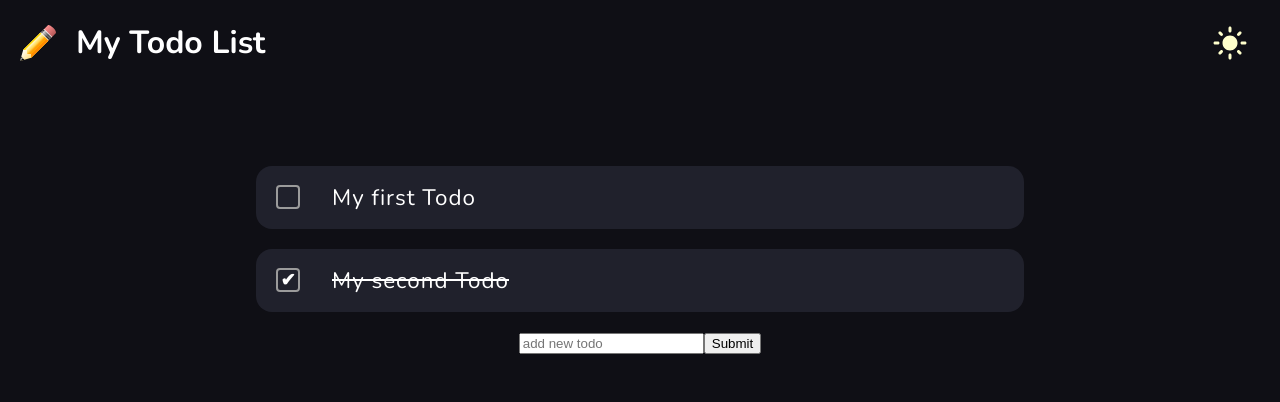
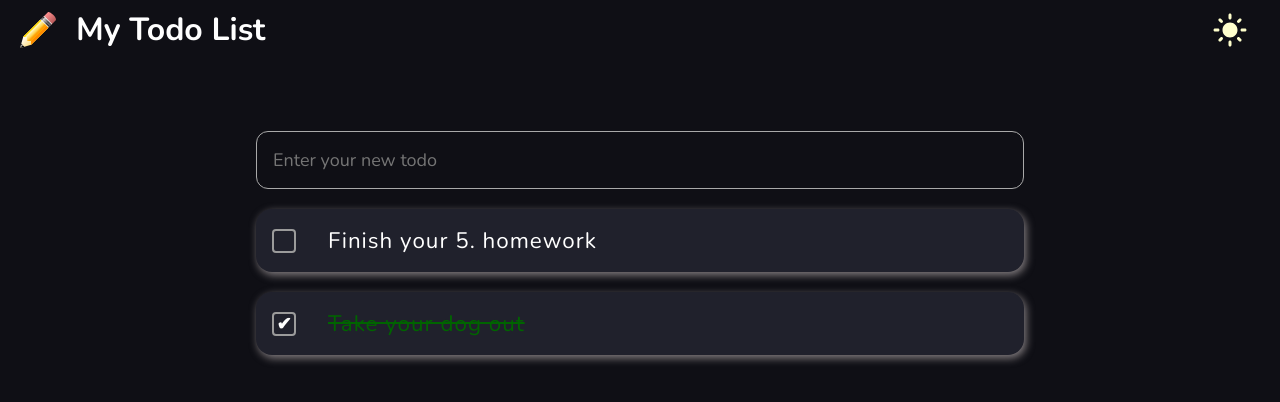
Before and after one commit to patika-hepsiburada-react-bootcamp/odev-5-olkeoguz, a React (Create React App) app: page / in a window 1280 px wide. Shown: the top 402 px of the page. Built offline with nearby package versions, Linux system fonts and the light colour scheme.

Commit message:
todos container styling

```diff
--- a/src/App.tsx
+++ b/src/App.tsx
@@ -9,12 +9,10 @@ const App: React.FC = () => {
 
   return (
     <ThemeProvider theme={isDarkTheme ? DarkTheme : BaseTheme}>
-      <div className='App'>
         <Container>
           <Header isDarkTheme={isDarkTheme} setTheme={setIsDarkTheme} />
           <Todos />
         </Container>
-      </div>
     </ThemeProvider>
   );
 };
--- a/src/components/Header/Header.tsx
+++ b/src/components/Header/Header.tsx
@@ -37,7 +37,7 @@ const Header: React.FC<IProps> = ({ isDarkTheme, setTheme }) => {
 
   return (
     <Wrapper>
-      <img src={pen} alt='' width={36} />
+      <img className="logo" src={pen} alt='' width={36} />
       <motion.h1 variants={headingText} initial='hidden' animate='visible'>
         {line.split('').map((char, index) => (
           <motion.span key={index} variants={letter}>
--- a/src/components/Header/styles.header.ts
+++ b/src/components/Header/styles.header.ts
@@ -3,7 +3,7 @@ import styled from 'styled-components';
 export const Wrapper = styled.div`
   display: flex;
   align-items: center;
-  padding-left: 20px;
+  padding:8px 0px 0px 20px;
 
   & h1 {
     font-size: 32px;
@@ -15,4 +15,14 @@ export const Wrapper = styled.div`
     margin-right: 2rem;
     cursor: pointer;
   }
+
+  @media(max-width: 768px) {
+   .logo{
+     display: none;
+   }
+
+   h1 {
+     font-size:24px;
+   }
+  }
 `;
--- a/src/components/Todos/TodoItem/TodoItem.tsx
+++ b/src/components/Todos/TodoItem/TodoItem.tsx
@@ -1,5 +1,25 @@
 import { TodoType } from '../Todos';
 import { Item, TodoText } from './styles.todoItem';
+import { motion } from 'framer-motion';
+
+const animateTodo = {
+  hidden: {
+    opacity: 0,
+    x: '-50',
+  },
+  visible: {
+    opacity: 1,
+    x: 0,
+    transition: {
+      delay: 0.2,
+      stiffness: 100,
+    },
+  },
+  exit: {
+    opacity: 0,
+    transition: { ease: 'easeInOut' },
+  },
+};
 
 interface IProps {
   todo: TodoType;
@@ -8,12 +28,18 @@ interface IProps {
 
 const TodoItem: React.FC<IProps> = ({ todo, changeTodo }) => {
   return (
-    <Item>
-      <label>
-        <input type='checkbox' checked={!!todo.isDone} onChange={changeTodo} />
-        <TodoText isDone={!!todo.isDone}>{todo.text}</TodoText>
-      </label>
-    </Item>
+    <motion.div variants={animateTodo} initial='hidden' animate='visible'>
+      <Item>
+        <label>
+          <input
+            type='checkbox'
+            checked={!!todo.isDone}
+            onChange={changeTodo}
+          />
+          <TodoText isDone={!!todo.isDone}>{todo.text}</TodoText>
+        </label>
+      </Item>
+    </motion.div>
   );
 };
 
--- a/src/components/Todos/TodoItem/styles.todoItem.ts
+++ b/src/components/Todos/TodoItem/styles.todoItem.ts
@@ -1,30 +1,40 @@
-import styled from 'styled-components/macro';
+import styled, { css } from 'styled-components/macro';
 
 export const Item = styled.div`
   background: #20212c;
   margin: 20px auto;
-  width: 100%;
+  /* width: 100%; */
   max-width: 768px;
   padding: 16px 0px;
   border-radius: 1rem;
   color: #fff;
+  transition: all 0.3s ease-out;
+  ${({ theme }) =>
+    theme.name === 'DarkTheme'
+      ? css`
+          box-shadow: 0px 3px 12px 2px rgba(234, 223, 223, 0.54);
+          -webkit-box-shadow: 2px 3px 8px 0px rgba(234, 223, 223, 0.54);
+          -moz-box-shadow: 0px 3px 12px 2px rgba(234, 223, 223, 0.54);
+        `
+      : css`
+          box-shadow: 0px 3px 12px 2px rgba(0, 0, 0, 0.54);
+          -webkit-box-shadow: 0px 3px 12px 2px rgba(0, 0, 0, 0.54);
+          -moz-box-shadow: 0px 3px 12px 2px rgba(0, 0, 0, 0.54);
+        `}
+
+  @media(max-width: 768px) {
+    margin: 1rem auto;
+  }
+
+  &:hover {
+    padding: 16px 20px;
+  }
 
   & label {
     padding: 0px 16px;
     display: flex;
     align-items: center;
     cursor: pointer;
-
-    & span {
-      margin-left: 20px;
-      font-size: 1.4rem;
-      letter-spacing: 1px;
-      text-decoration: ${(props) => {
-        console.log(props);
-
-        return props && 'underline';
-      }};
-    }
   }
 `;
 
@@ -37,5 +47,15 @@ export const TodoText = styled.div<Props>`
   font-size: 1.4rem;
   letter-spacing: 1px;
   transition: all ease 0.5s;
-  text-decoration: ${({ isDone }) => isDone && 'line-through'};
+
+  ${({ isDone }) =>
+    isDone &&
+    css`
+      text-decoration: line-through;
+      color: #006400;
+    `}
+
+  @media(max-width: 768px) {
+    font-size: 1rem;
+  }
 `;
--- a/src/components/Todos/Todos.tsx
+++ b/src/components/Todos/Todos.tsx
@@ -13,16 +13,20 @@ const randomIdGenerator: () => String = () =>
 
 const Todos = () => {
   const [todos, setTodos] = useState<TodoType[]>([
-    { id: randomIdGenerator(), isDone: false, text: 'My first Todo' },
-    { id: randomIdGenerator(), isDone: true, text: 'My second Todo' },
+    { id: randomIdGenerator(), isDone: false, text: 'Finish your 5. homework' },
+    { id: randomIdGenerator(), isDone: true, text: 'Take your dog out' },
   ]);
 
   const [newTodo, setNewTodo] = useState<String>('');
-  const addNewTodo: () => void = () => {
-    setTodos((prev) => [
-      ...prev,
-      { isDone: false, id: randomIdGenerator(), text: newTodo },
-    ]);
+  const addNewTodo: (e: React.FormEvent<HTMLFormElement>) => void = (e) => {
+    e.preventDefault();
+    if (newTodo.length) {
+      setTodos((prev) => [
+        ...prev,
+        { isDone: false, id: randomIdGenerator(), text: newTodo },
+      ]);
+      setNewTodo("");
+    }
   };
 
   const toggleTodo: (todoId: String) => void = (todoId) => {
@@ -34,7 +38,16 @@ const Todos = () => {
 
   return (
     <Wrapper>
-      <div>
+      <form onSubmit={addNewTodo}>
+        <input
+          type='text'
+          placeholder='Enter your new todo'
+          value={newTodo.toString()}
+          onChange={(e) => setNewTodo(e.target.value)}
+          autoFocus
+        />
+      </form>
+      <div className="todos-container">
         {todos.map((todo) => (
           <TodoItem
             todo={todo}
@@ -43,15 +56,6 @@ const Todos = () => {
           />
         ))}
       </div>
-      <div>
-        <input
-          type='text'
-          placeholder='add new todo'
-          value={newTodo.toString()}
-          onChange={(e) => setNewTodo(e.target.value)}
-        />
-        <button onClick={addNewTodo}>Submit</button>
-      </div>
     </Wrapper>
   );
 };
--- a/src/components/Todos/styles.todos.ts
+++ b/src/components/Todos/styles.todos.ts
@@ -2,5 +2,38 @@ import styled from 'styled-components';
 
 export const Wrapper = styled.div`
   text-align: center;
-  margin-top:5rem;
+  width: 100%;
+  margin: 5rem auto;
+
+   @media (max-width: 768px) {
+    margin:5rem 0px;
+    padding:0px 30px;
+  }
+
+
+  & form > input[type='text'] {
+    width: 100%;
+    max-width: 768px;
+    padding: 1rem;
+    border-radius: 12px;
+    font-family: 'Nunito';
+    background-color: inherit;
+    color: inherit;
+    border: none;
+    font-size: 18px;
+    border: 1px solid darkgrey;
+
+    &:focus {
+      outline: none;
+    }
+
+    @media (max-width: 768px) {
+      max-width: 200px;
+    }
+  }
+
+  .todos-container {
+    width: 100%;
+    height: 500px;
+  }
 `;
--- a/src/globalStyles/styles.app.ts
+++ b/src/globalStyles/styles.app.ts
@@ -2,7 +2,7 @@ import styled from 'styled-components';
 
 export const BaseTheme = {
   name: 'BaseTheme',
-  color: '#222',
+  color: '#0F0F15',
   background: '#fff',
 };
 
@@ -19,4 +19,5 @@ export const Container = styled.div`
   min-height: 100vh;
   transition: all 0.5s ease-in-out;
   overflow-x: hidden;
+  overflow-y: auto;
 `;
--- a/src/index.css
+++ b/src/index.css
@@ -1,9 +1,13 @@
 @import url('https://fonts.googleapis.com/css2?family=Nunito:wght@300;400;600;700&display=swap');
-body{
-  margin:0px;
-  padding:0px;
-  box-sizing: border-box;
+
+* {
+  margin: 0px;
+  padding: 0px;
+  box-sizing: border-box !important;
+}
+body {
   font-family: 'Nunito', sans-serif;
+  overflow-x: hidden;
 }
 
 input[type='checkbox'] {
@@ -27,7 +31,7 @@ input[type='checkbox']:checked {
 input[type='checkbox']:checked:after {
   border: 2px solid transparent;
   padding: 6px;
-  content:'✔';
+  content: '✔';
   color: white;
   font-size: 18px;
   font-weight: 600;
```
